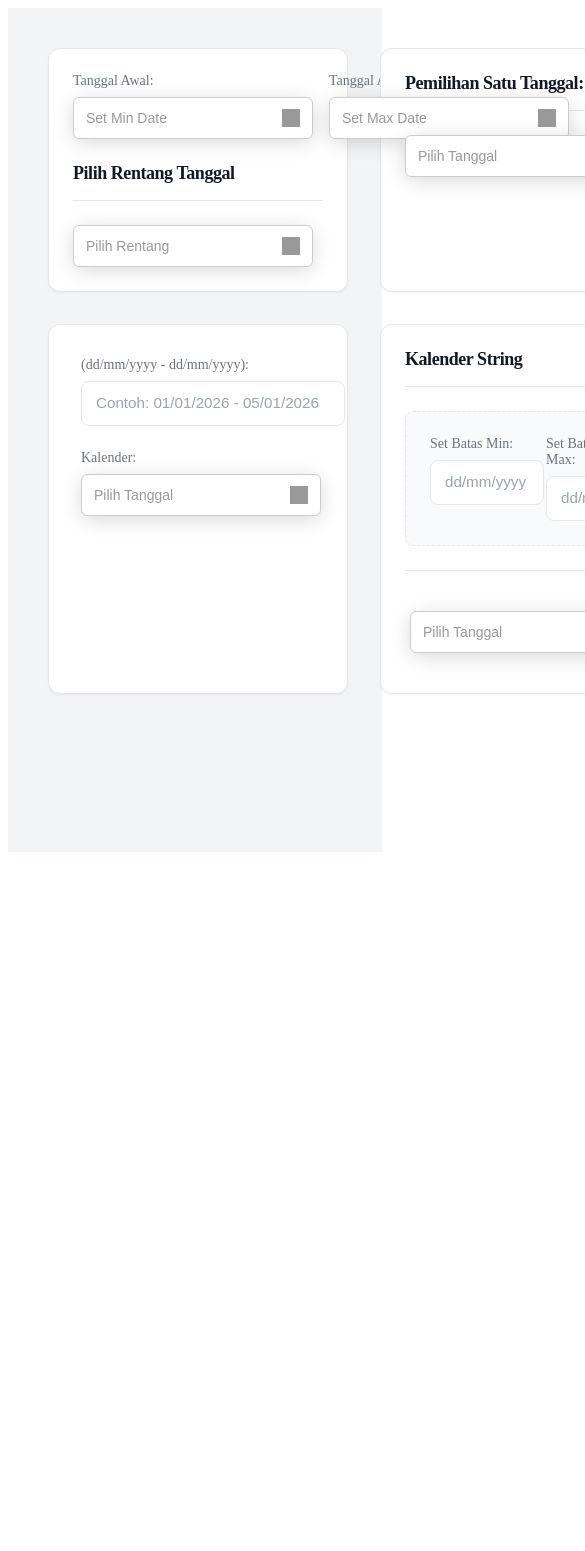
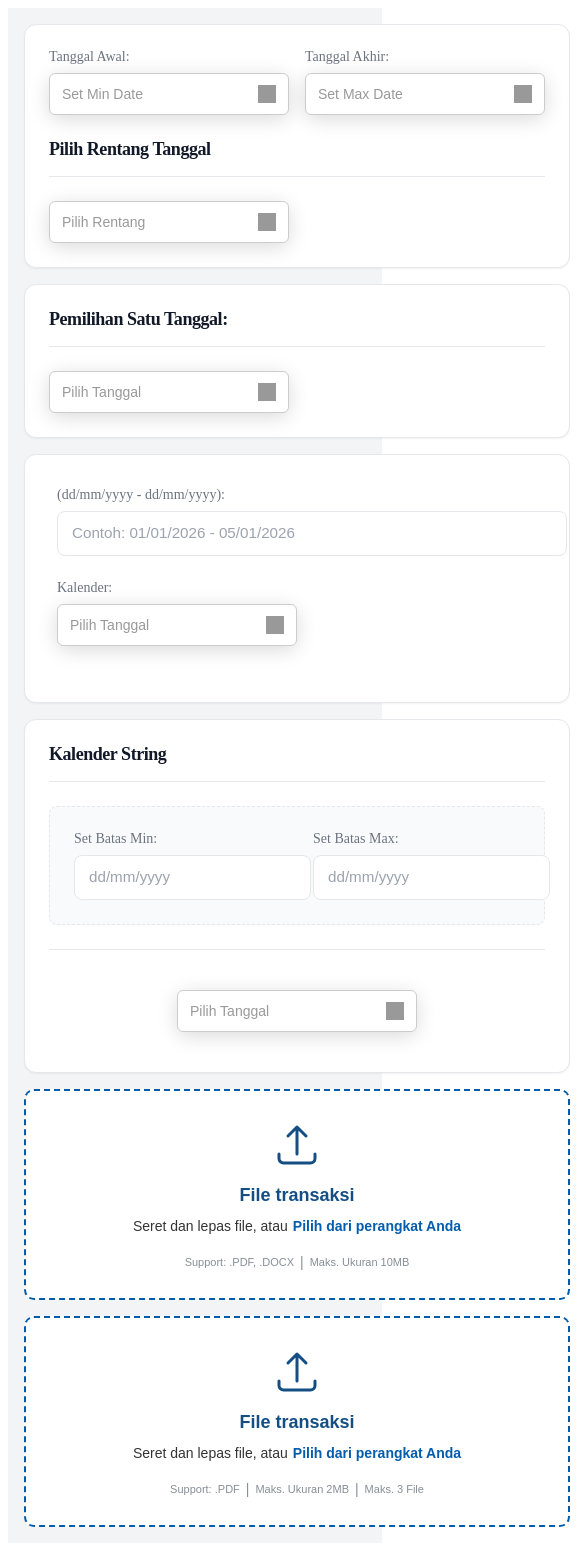
Before and after one commit to BoviliusMeidi/datepicker, an Angular app: page / in a window 390 px wide. Shown: the top 1551 px of the page, 585 px wide, since content can reach past the window. Before the commit the page ends 860 px from the top, so only its background shows below. Built offline with nearby package versions, Linux system fonts and the light colour scheme.

Commit message:
feat: add file-upload component into main app

```diff
--- a/src/app/app.css
+++ b/src/app/app.css
@@ -43,6 +43,14 @@ label {
   padding: 2.5rem;
   max-width: 1600px;
   margin: 0 auto;
+}
+
+@media (max-width: 768px) {
+  .main-container {
+    grid-template-columns: 1fr;
+    gap: 1rem;
+    padding: 1rem;
+  }
 }
 
 .section-pane {
--- a/src/app/app.html
+++ b/src/app/app.html
@@ -30,8 +30,7 @@
   <div class="section-pane section-pane--padded">
     <div class="form-group">
       <label>(dd/mm/yyyy - dd/mm/yyyy):</label>
-      <input type="text" [(ngModel)]="userDateInput" class="form-input"
-        placeholder="Contoh: 01/01/2026 - 05/01/2026">
+      <input type="text" [(ngModel)]="userDateInput" class="form-input" placeholder="Contoh: 01/01/2026 - 05/01/2026">
     </div>
 
     <div class="form-group">
@@ -65,6 +64,14 @@
 
   </div>
 
+  <div>
+    <app-file-upload accept=".PDF, .DOCX" [maxSizeMB]="10">
+    </app-file-upload>
+  </div>
+  <div>
+    <app-file-upload [multiple]="true" [maxFiles]="3" [maxSizeMB]="2" accept=".PDF">
+    </app-file-upload>
+  </div>
 </div>
 
 <router-outlet></router-outlet>
--- a/src/app/app.ts
+++ b/src/app/app.ts
@@ -4,10 +4,11 @@ import { FormsModule } from '@angular/forms';
 import { CommonModule } from '@angular/common';
 import { CalendarViewComponent } from './components/calendar-view/calendar-view.component';
 import { CalendarSelection } from './components/calendar-view/calendar-view.component';
+import { FileUploadComponent } from './components/file-upload/file-upload.component';
 
 @Component({
   selector: 'app-root',
-  imports: [FormsModule, CommonModule, RouterOutlet, CalendarViewComponent],
+  imports: [FormsModule, CommonModule, RouterOutlet, CalendarViewComponent, FileUploadComponent],
   templateUrl: './app.html',
   styleUrl: './app.css',
 })
@@ -48,7 +49,7 @@ export class App {
   onMinLimitChange(selection: CalendarSelection) {
     this.minLimitStr = selection.formattedValue;
     this.validateMainRange();
-    console.log(this.minLimitStr)
+    console.log(this.minLimitStr);
   }
 
   onMaxLimitChange(selection: CalendarSelection) {
@@ -65,4 +66,12 @@ export class App {
       this.mainRangeStr = '';
     }
   }
+
+  onProfilePicSelected(files: File[]) {
+    console.log('File dipilih:', files[0]);
+  }
+
+  onDocumentsSelected(files: File[]) {
+    console.log('File dipilih:', files);
+  }
 }
```
